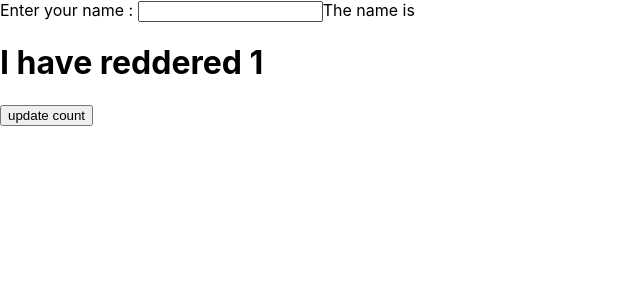
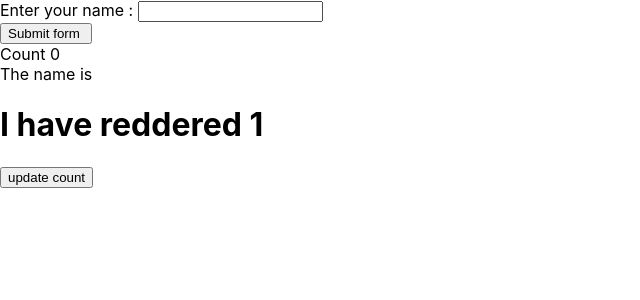
Before and after one commit to rasathuraikaran/react, a React (Create React App) app: page / in a window 1280 px wide. Shown: the top 300 px of the page, without its empty margins (0-640 px from the left). Built offline with nearby package versions, Linux system fonts and the light colour scheme.

Commit message:
submitting form without brower refresh

```diff
--- a/src/components/Myform.js
+++ b/src/components/Myform.js
@@ -1,13 +1,25 @@
 import { useState } from "react";
 function Myform() {
  const [name, setName] = useState("");
+ const [count, setCount] = useState(0);
+ function handleSub(e) {
+  e.preventDefault();
+  setCount((previousState) => {
+   return previousState + 1;
+  });
+ }
  return (
-  <form>
+  <form onSubmit={handleSub}>
    <label>
     {" "}
     Enter your name :{" "}
     <input type="text" onChange={(event) => setName(event.target.value)} />
-   </label>
+   </label>{" "}
+   <br />
+   <input type="submit" value="Submit form " />
+   <br />
+   <label htmlFor="">Count {count}</label>
+   <br />
    <label htmlFor="">The name is {name}</label>
   </form>
  );
```
